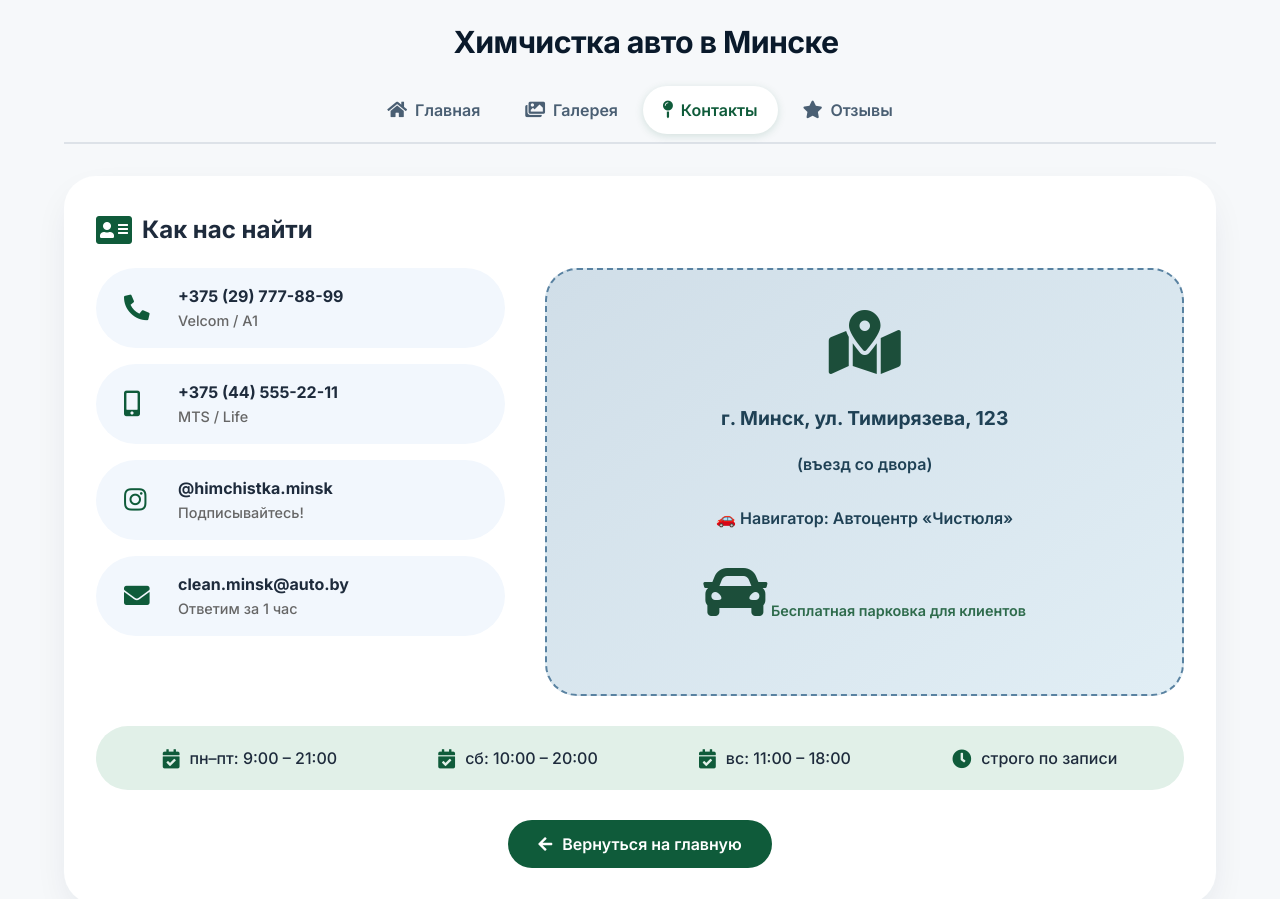
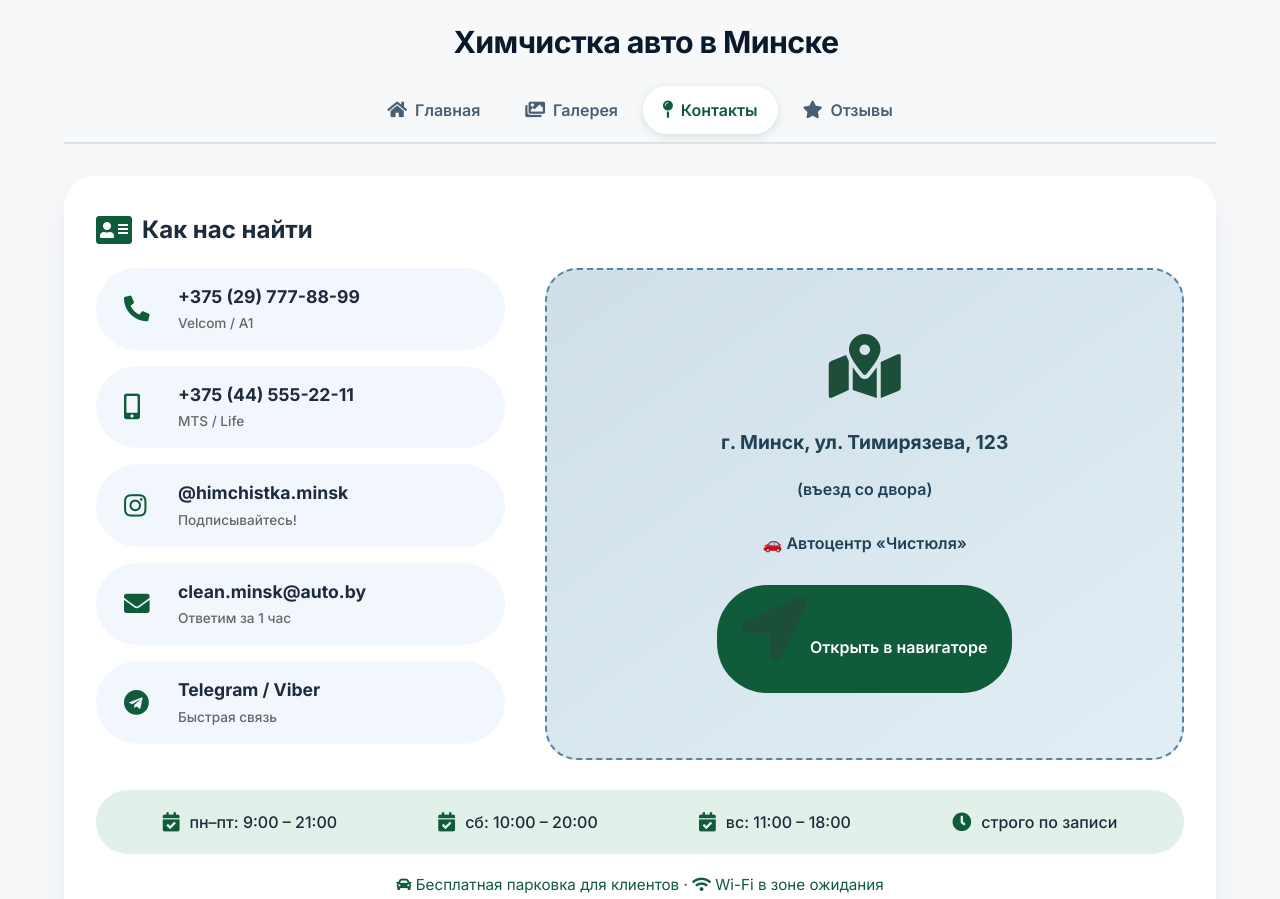
Before and after one commit to MoiseevGennadii/himchistka1, a plain HTML site: page contacts.html in a window 1280 px wide. Shown: the top 899 px of the page. Drawn offline with Linux system fonts and the light colour scheme.

Commit message:
кликабельные ссылки в контактах

```diff
--- a/contacts.html
+++ b/contacts.html
@@ -115,6 +115,15 @@
     .info-col h2 i {
       color: #0f5b3a;
     }
+
+    /* Стили для кликабельных контактов */
+    .contact-link {
+      text-decoration: none;
+      color: inherit;
+      display: block;
+      margin-bottom: 16px;
+    }
+
     .contact-detail {
       display: flex;
       align-items: center;
@@ -122,19 +131,38 @@
       background: #f2f7fd;
       border-radius: 80px;
       padding: 16px 28px;
-      margin-bottom: 16px;
       font-weight: 500;
       transition: 0.2s;
+      cursor: pointer;
+      -webkit-tap-highlight-color: transparent;
     }
-    .contact-detail:hover {
+
+    .contact-link:hover .contact-detail {
+      background: #e8f0f8;
       transform: translateX(5px);
-      background: #e8f0f8;
     }
+
     .contact-detail i {
       font-size: 1.6rem;
       color: #0f5b3a;
       width: 36px;
     }
+
+    .contact-detail div {
+      flex: 1;
+    }
+
+    .contact-detail strong {
+      font-size: 1.1rem;
+      display: block;
+    }
+
+    .contact-detail small {
+      font-size: 0.85rem;
+      color: #666;
+    }
+
+    /* Карта */
     .map-placeholder {
       flex: 2 1 300px;
       background: linear-gradient(145deg, #d0dee8, #e1eef5);
@@ -150,6 +178,14 @@
       align-items: center;
       justify-content: center;
     }
+    .map-link {
+      text-decoration: none;
+      color: inherit;
+      display: flex;
+      flex-direction: column;
+      align-items: center;
+      width: 100%;
+    }
     .map-placeholder i {
       font-size: 4rem;
       color: #1c4e3a;
@@ -159,6 +195,20 @@
       font-size: 1.2rem;
       margin: 10px 0;
     }
+    .map-button {
+      margin-top: 20px;
+      background: #0f5b3a;
+      color: white;
+      padding: 12px 25px;
+      border-radius: 50px;
+      font-size: 1rem;
+      transition: 0.2s;
+    }
+    .map-button:hover {
+      background: #1a7a4e;
+    }
+
+    /* Время работы */
     .work-time {
       margin-top: 30px;
       background: #e1f0e8;
@@ -179,7 +229,8 @@
       color: #0f5b3a;
       font-size: 1.2rem;
     }
-    /* кнопка навигации */
+
+    /* Кнопка назад */
     .back-home {
       margin-top: 30px;
       text-align: center;
@@ -195,12 +246,13 @@
       border-radius: 50px;
       font-weight: 600;
       transition: 0.2s;
+      -webkit-tap-highlight-color: transparent;
     }
     .back-home a:hover {
       background: #1a7a4e;
       transform: translateY(-2px);
     }
-    /* футер */
+
     .footer-note {
       margin-top: 40px;
       text-align: center;
@@ -227,8 +279,10 @@
         font-size: 0.9rem;
       }
       .contact-detail {
-        padding: 12px 20px;
-        font-size: 0.95rem;
+        padding: 14px 20px;
+      }
+      .contact-detail strong {
+        font-size: 1rem;
       }
       .work-time {
         flex-direction: column;
@@ -264,47 +318,73 @@
 
     <div class="contacts-row">
       <div class="info-col">
+        <!-- Телефон A1 / Velcom - кликабельно -->
+        <a href="tel:+375297778899" class="contact-link">
           <div class="contact-detail">
             <i class="fas fa-phone-alt"></i>
             <div>
-            <strong>+375 (29) 777-88-99</strong><br>
-            <span style="font-size: 0.9rem; color: #666;">Velcom / A1</span>
+              <strong>+375 (29) 777-88-99</strong>
+              <small>Velcom / A1</small>
             </div>
           </div>
+        </a>
 
+        <!-- Телефон MTS / Life - кликабельно -->
+        <a href="tel:+375445552211" class="contact-link">
           <div class="contact-detail">
             <i class="fas fa-mobile-alt"></i>
             <div>
-            <strong>+375 (44) 555-22-11</strong><br>
-            <span style="font-size: 0.9rem; color: #666;">MTS / Life</span>
+              <strong>+375 (44) 555-22-11</strong>
+              <small>MTS / Life</small>
             </div>
           </div>
+        </a>
 
+        <!-- Instagram - кликабельно (открывает приложение или сайт) -->
+        <a href="https://instagram.com/himchistka.minsk" target="_blank" class="contact-link">
           <div class="contact-detail">
             <i class="fab fa-instagram"></i>
             <div>
-            <strong>@himchistka.minsk</strong><br>
-            <span style="font-size: 0.9rem; color: #666;">Подписывайтесь!</span>
+              <strong>@himchistka.minsk</strong>
+              <small>Подписывайтесь!</small>
             </div>
           </div>
+        </a>
 
+        <!-- Email - кликабельно -->
+        <a href="mailto:clean.minsk@auto.by?subject=Вопрос%20по%20химчистке" class="contact-link">
           <div class="contact-detail">
             <i class="fas fa-envelope"></i>
             <div>
-            <strong>clean.minsk@auto.by</strong><br>
-            <span style="font-size: 0.9rem; color: #666;">Ответим за 1 час</span>
+              <strong>clean.minsk@auto.by</strong>
+              <small>Ответим за 1 час</small>
             </div>
           </div>
+        </a>
+
+        <!-- Telegram/Viber (добавил для удобства) -->
+        <a href="https://t.me/himchistka_minsk" target="_blank" class="contact-link">
+          <div class="contact-detail">
+            <i class="fab fa-telegram"></i>
+            <div>
+              <strong>Telegram / Viber</strong>
+              <small>Быстрая связь</small>
+            </div>
+          </div>
+        </a>
       </div>
 
+      <!-- Карта с кликабельной ссылкой на навигатор -->
       <div class="map-placeholder">
+        <a href="https://maps.app.goo.gl/?q=Минск+Тимирязева+123" target="_blank" class="map-link">
           <i class="fas fa-map-marked-alt"></i>
           <p><strong>г. Минск, ул. Тимирязева, 123</strong></p>
           <p style="font-size: 1rem;">(въезд со двора)</p>
-        <p style="font-size: 1rem; margin-top: 20px;">🚗 Навигатор: Автоцентр «Чистюля»</p>
-        <p style="font-size: 0.9rem; color: #2e6b4c; margin-top: 20px;">
-          <i class="fas fa-car"></i> Бесплатная парковка для клиентов
-        </p>
+          <p style="font-size: 1rem; margin-top: 20px;">🚗 Автоцентр «Чистюля»</p>
+          <div class="map-button">
+            <i class="fas fa-location-arrow"></i> Открыть в навигаторе
+          </div>
+        </a>
       </div>
     </div>
 
@@ -313,6 +393,12 @@
       <span><i class="fas fa-calendar-check"></i> сб: 10:00 – 20:00</span>
       <span><i class="fas fa-calendar-check"></i> вс: 11:00 – 18:00</span>
       <span><i class="fas fa-clock"></i> строго по записи</span>
+    </div>
+
+    <!-- Дополнительная информация -->
+    <div style="margin-top: 20px; text-align: center; color: #0f5b3a; font-size: 0.95rem;">
+      <i class="fas fa-car"></i> Бесплатная парковка для клиентов ·
+      <i class="fas fa-wifi"></i> Wi-Fi в зоне ожидания
     </div>
 
     <div class="back-home">
@@ -331,13 +417,20 @@
   // Устанавливаем заголовок страницы
   document.title = 'химчистка авто минск';
 
-  // Добавляем обработчики для контактных данных (можно кликнуть по телефону)
-  document.querySelectorAll('.contact-detail').forEach(item => {
-    item.addEventListener('click', function() {
-      const text = this.innerText;
-      if (text.includes('+375')) {
-        // Если это телефон - можно предложить позвонить
-        console.log('Можно сделать звонок');
+  // Добавляем поддержку для Viber (определяем устройство)
+  if (navigator.userAgent.match(/viber/i)) {
+    // Если открыто в Viber - показываем специальную ссылку
+    console.log('Viber detected');
+  }
+
+  // Функция для отслеживания кликов по контактам (необязательно)
+  document.querySelectorAll('.contact-link').forEach(link => {
+    link.addEventListener('click', function(e) {
+      const href = this.getAttribute('href');
+      if (href.startsWith('tel:')) {
+        console.log('Звонок по телефону:', href.replace('tel:', ''));
+      } else if (href.startsWith('mailto:')) {
+        console.log('Отправка email');
       }
     });
   });
```
Lines whose indentation alone changed are shown as unchanged.
